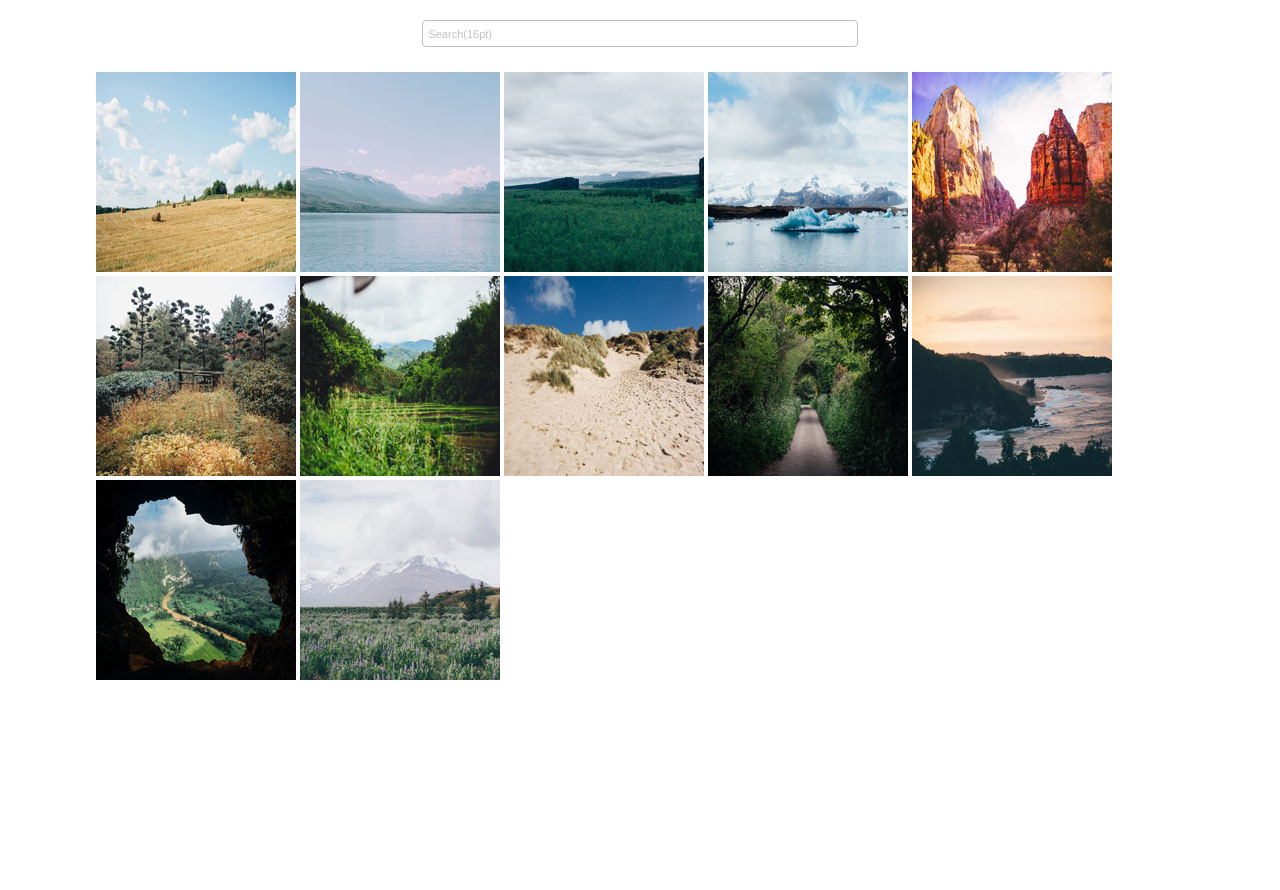
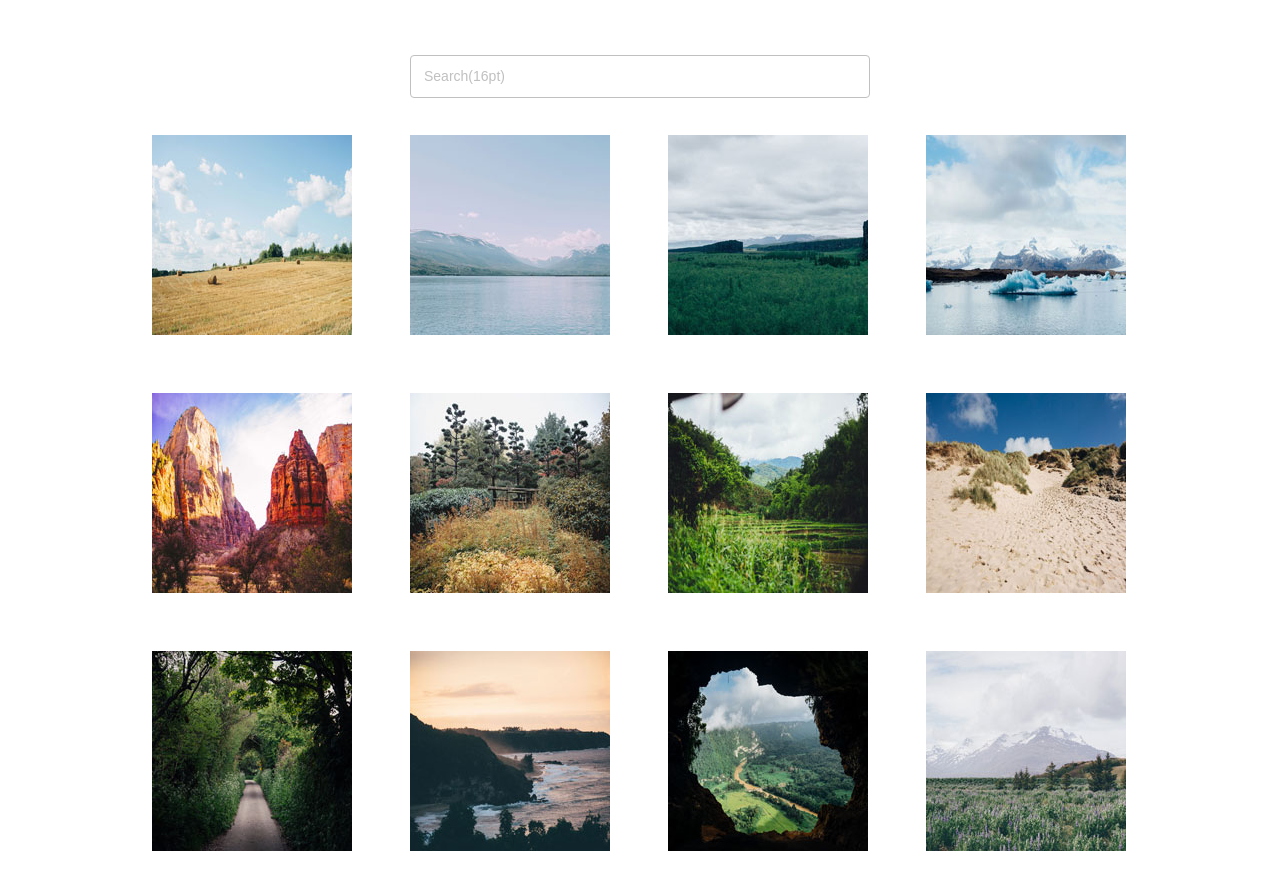
Before and after one commit to santanacodec/Techdegree-Project-5, a plain HTML site: page index.html in a window 1280 px wide. Before the commit the page ends 800 px from the top, so only its background shows below. Drawn offline with Linux system fonts and the light colour scheme.

Commit message:
updated css

```diff
--- a/css/styles.css
+++ b/css/styles.css
@@ -3,9 +3,10 @@
 }
 
 body {
-    width: 85%;
+    width: 1100px;
     position: center;
     margin: auto;
+    padding: 35px;
 }
 
 #search_bar {
@@ -16,17 +17,18 @@ body {
 
 input[type="text"] {
     display: block;
-    margin-left: auto;
-    margin-right: auto;
-    margin-bottom: 15px;
-    width: 40%;
-    padding: 5px;
+    margin: auto;
+    width: 460px;
+    padding: 13px;
     border: 1px solid silver;
     border-radius: 4px;
-    min-width: 300px;
 }
 
 input[type="text"]::placeholder {
         color: silver;
-        font-size: 11px;
+        font-size: 14px;
 }
+
+img {
+    padding: 27px;
+}
--- a/index.html
+++ b/index.html
@@ -10,7 +10,8 @@
     <div id="search_bar">
         <input type="text" placeholder="Search(16pt)">
     </div>
-
+    <div class="container">
+        <div class="first_row">
             <img src="photos/thumbnails/01.jpg" alt="Hay bales">
 
             <img src="photos/thumbnails/02.jpg" alt="Lake">
@@ -18,7 +19,9 @@
             <img src="photos/thumbnails/03.jpg" alt="Canyon">
 
             <img src="photos/thumbnails/04.jpg" alt="Iceberg">
+        </div>
 
+        <div class="second_row">
             <img src="photos/thumbnails/05.jpg" alt="Desert">
 
             <img src="photos/thumbnails/06.jpg" alt="Fall">
@@ -26,7 +29,9 @@
             <img src="photos/thumbnails/07.jpg" alt="Plantation">
 
             <img src="photos/thumbnails/08.jpg" alt="Dunes">
+        </div>
 
+        <div class="third_row">
             <img src="photos/thumbnails/09.jpg" alt="Countryside Lane">
 
             <img src="photos/thumbnails/10.jpg" alt="Sunset">
@@ -34,5 +39,7 @@
             <img src="photos/thumbnails/11.jpg" alt="Cave">
 
             <img src="photos/thumbnails/12.jpg" alt="Bluebells">
+        </div>
+    </div>
 </body>
 </html>
```
Lines whose indentation alone changed are shown as unchanged.
